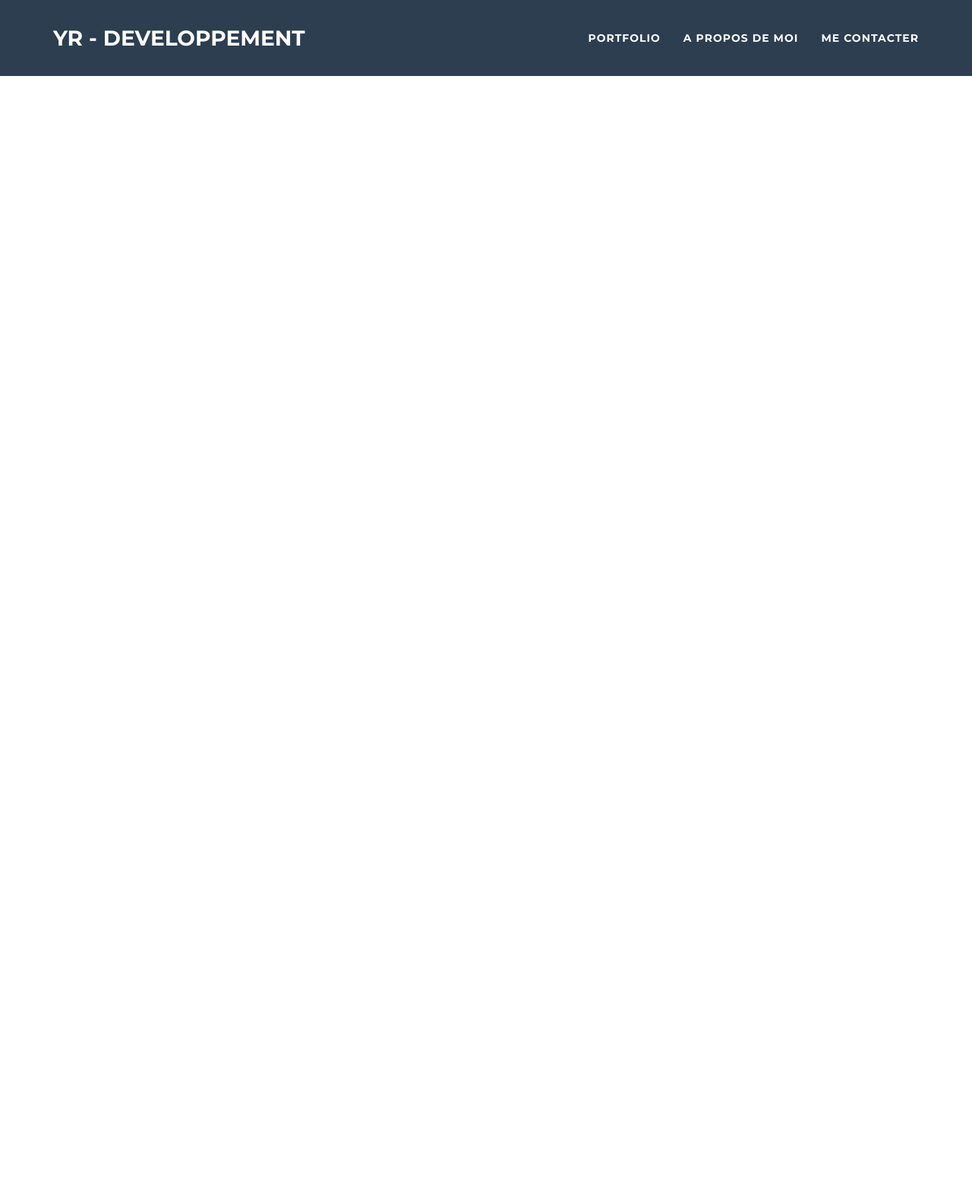
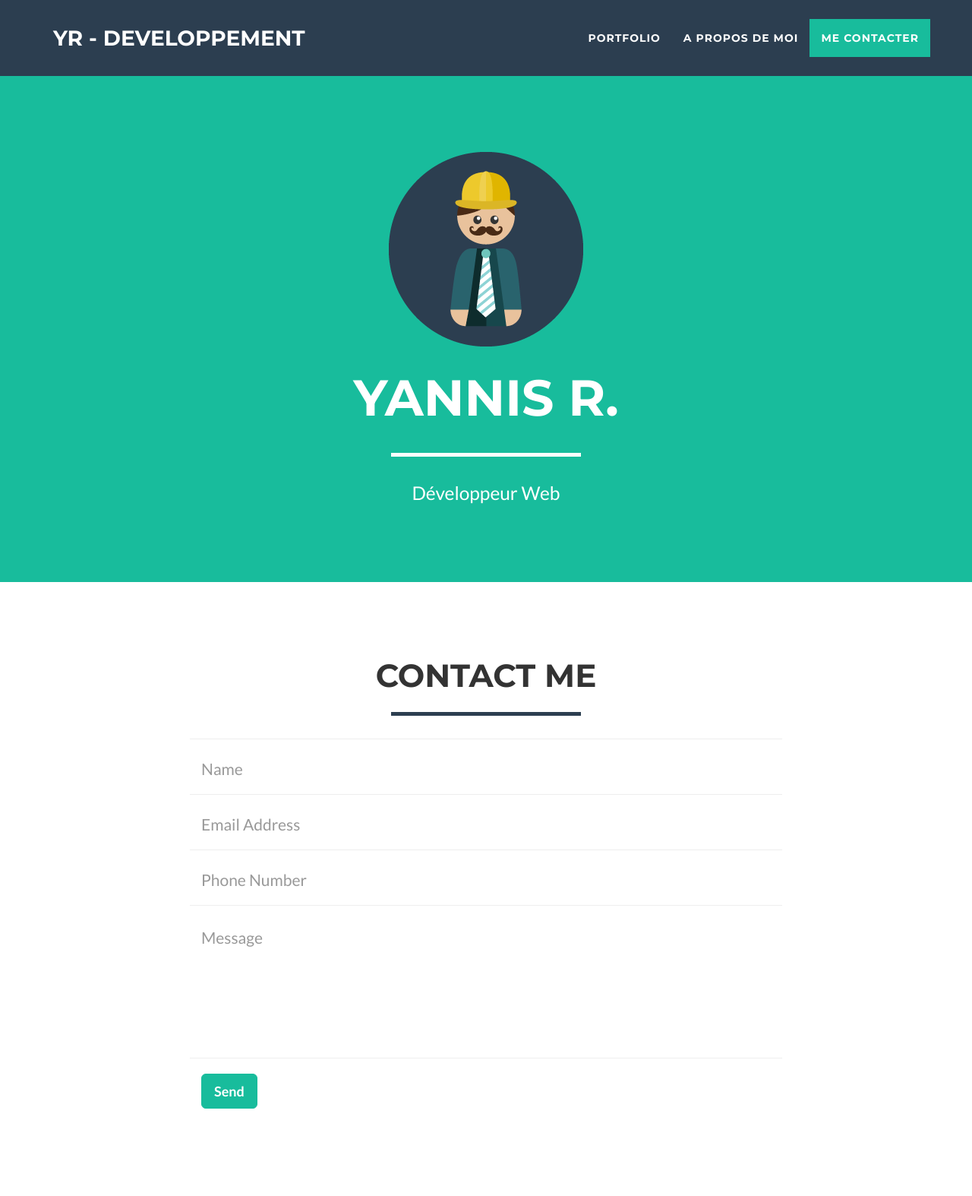
Before and after one commit to SNX06/P5BLOGYR, a PHP site: page / in a window 1280 px wide. Shown: the whole page at 76% size. Before the commit the page ends 100 px from the top, so only its background shows below. Run offline with PHP 8.4, Linux system fonts and the light colour scheme; some libraries are stand-ins or nearby versions.

Commit message:
-Correct var names for security - Start view and controller

```diff
--- a/index.php
+++ b/index.php
@@ -8,18 +8,16 @@ require_once'Autoload/Autoloader.php';
 
 if(isset($_GET['p']))
 {
-    //require('indexView.php');
     $content= controller\UserList::testPost(); //TEST BDD USER
-    //$content= $content.Controller\UserList::test();
-    var_dump($content);
     $content2=controller\UserList::testComment();
-    var_dump($content2);
     $content3=controller\UserList::WatchUserList();
-    var_dump($content3);
+    $content= $content.$content2.$content3;
+    require('indexView.php');
 
 }
 else
 {
-    $content = '<div><H2>AUCUNE DONNEE A CHARGER</H2></div>';
     require('indexView.php');
+    require('view/home.php');
+    require('view/contact.php');
 }
--- a/indexView.php
+++ b/indexView.php
@@ -9,7 +9,7 @@
     <meta name="description" content="">
     <meta name="author" content="">
 
-    <title></title>
+    <title><?php $title ?></title>
 
     <!-- Bootstrap Core CSS -->
     <link href="public/vendor/bootstrap/css/bootstrap.min.css" rel="stylesheet">
--- a/model/DbManager.php
+++ b/model/DbManager.php
@@ -22,10 +22,10 @@ class DbManager
         $Req->execute(array($InitDbParam));
     }
 
-    public function DeleteDb($InitDbName, $ArgToDel, $ValueArg)
+    public function DeleteDb($DName, $ArgToDel, $ValueArg)
     {
         $InitDb=DbManager::Connexion();
-        $Req=$InitDb->execute('DELETE FROM'.$InitDbName.'WHERE'.$ArgToDel.'='.$ValueArg);
+        $Req=$InitDb->execute('DELETE FROM'.$DName.'WHERE'.$ArgToDel.'='.$ValueArg);
         return $Req;
     }
 
--- a/model/USER.PHP
+++ b/model/USER.PHP
@@ -13,8 +13,8 @@ class User
     public function GetUser($IdUser)
     {
         $Req='SELECT * FROM user WHERE id ='.$IdUser;
-        $DbReq= \model\DbManager::GetDb($Req);
-        return $DbReq;
+        $Dr= \model\DbManager::GetDb($Req);
+        return $Dr;
     }
 
     public function GetAllUser()
@@ -28,7 +28,7 @@ class User
         $FLName= explode('', $FirstLastName);
         $FirstName= $FLName[0];
         $LastName= $FLName[1];
-        $Req='UPDATE user(first_name, last_name, mail, phone) SET (:first_name, :last_name,:mail,:phone) WHERE id='.$id;
+        $Req='UPDATE user(first_name, last_name, mail, phone) SET (:first_name, :last_name,:mail,:phone) WHERE id='.$IdUser;
         $ReqValues= array(
             ':first_name' => htmlspecialchars($FirstName),
             ':last_name' => htmlspecialchars($LastName),
--- /dev/null
+++ b/view/Contact.php
@@ -0,0 +1,53 @@
+<section id="contact">
+        <div class="container">
+            <div class="row">
+                <div class="col-lg-12 text-center">
+                    <h2>Contact Me</h2>
+                    <hr class="star-primary">
+                </div>
+            </div>
+            <div class="row">
+                <div class="col-lg-8 col-lg-offset-2">
+                    <!-- To configure the contact form email address, go to mail/contact_me.php and update the email address in the PHP file on line 19. -->
+                    <!-- The form should work on most web servers, but if the form is not working you may need to configure your web server differently. -->
+                    <form name="sentMessage" id="contactForm" novalidate>
+                        <div class="row control-group">
+                            <div class="form-group col-xs-12 floating-label-form-group controls">
+                                <label>Name</label>
+                                <input type="text" class="form-control" placeholder="Name" id="name" required data-validation-required-message="Please enter your name.">
+                                <p class="help-block text-danger"></p>
+                            </div>
+                        </div>
+                        <div class="row control-group">
+                            <div class="form-group col-xs-12 floating-label-form-group controls">
+                                <label>Email Address</label>
+                                <input type="email" class="form-control" placeholder="Email Address" id="email" required data-validation-required-message="Please enter your email address.">
+                                <p class="help-block text-danger"></p>
+                            </div>
+                        </div>
+                        <div class="row control-group">
+                            <div class="form-group col-xs-12 floating-label-form-group controls">
+                                <label>Phone Number</label>
+                                <input type="tel" class="form-control" placeholder="Phone Number" id="phone" required data-validation-required-message="Please enter your phone number.">
+                                <p class="help-block text-danger"></p>
+                            </div>
+                        </div>
+                        <div class="row control-group">
+                            <div class="form-group col-xs-12 floating-label-form-group controls">
+                                <label>Message</label>
+                                <textarea rows="5" class="form-control" placeholder="Message" id="message" required data-validation-required-message="Please enter a message."></textarea>
+                                <p class="help-block text-danger"></p>
+                            </div>
+                        </div>
+                        <br>
+                        <div id="success"></div>
+                        <div class="row">
+                            <div class="form-group col-xs-12">
+                                <button type="submit" class="btn btn-success btn-lg">Send</button>
+                            </div>
+                        </div>
+                    </form>
+                </div>
+            </div>
+        </div>
+    </section>
--- /dev/null
+++ b/view/Home.php
@@ -0,0 +1,14 @@
+    <header>
+        <div class="container">
+            <div class="row">
+                <div class="col-lg-12">
+                    <img class="img-responsive" src="public/img/profile.png" alt="">
+                    <div class="intro-text">
+                        <span class="name">Yannis R.</span>
+                        <hr class="star-light">
+                        <span class="skills">Développeur Web</span>
+                    </div>
+                </div>
+            </div>
+        </div>
+    </header>
```
Also changed, not shown: public/index.html (+0 -53 lines).
